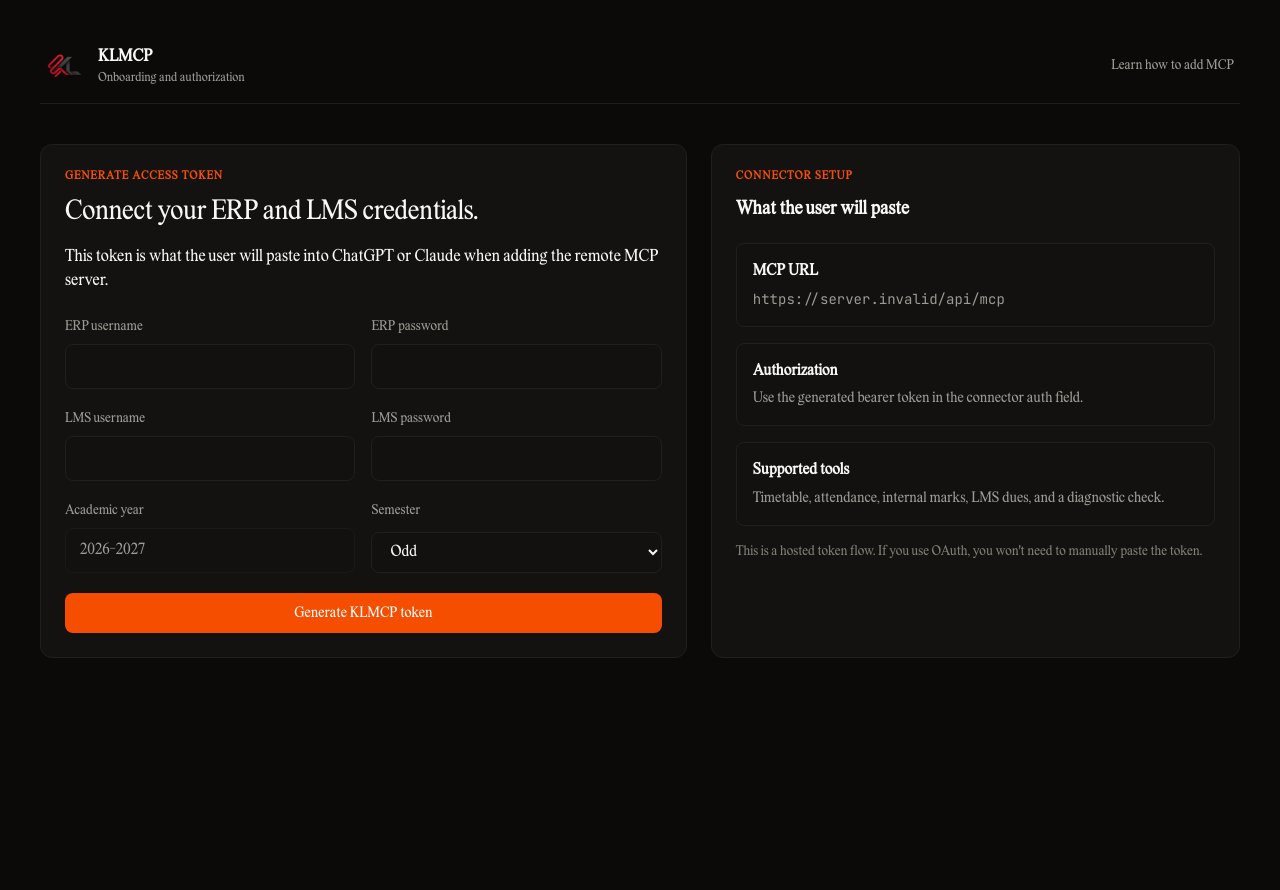
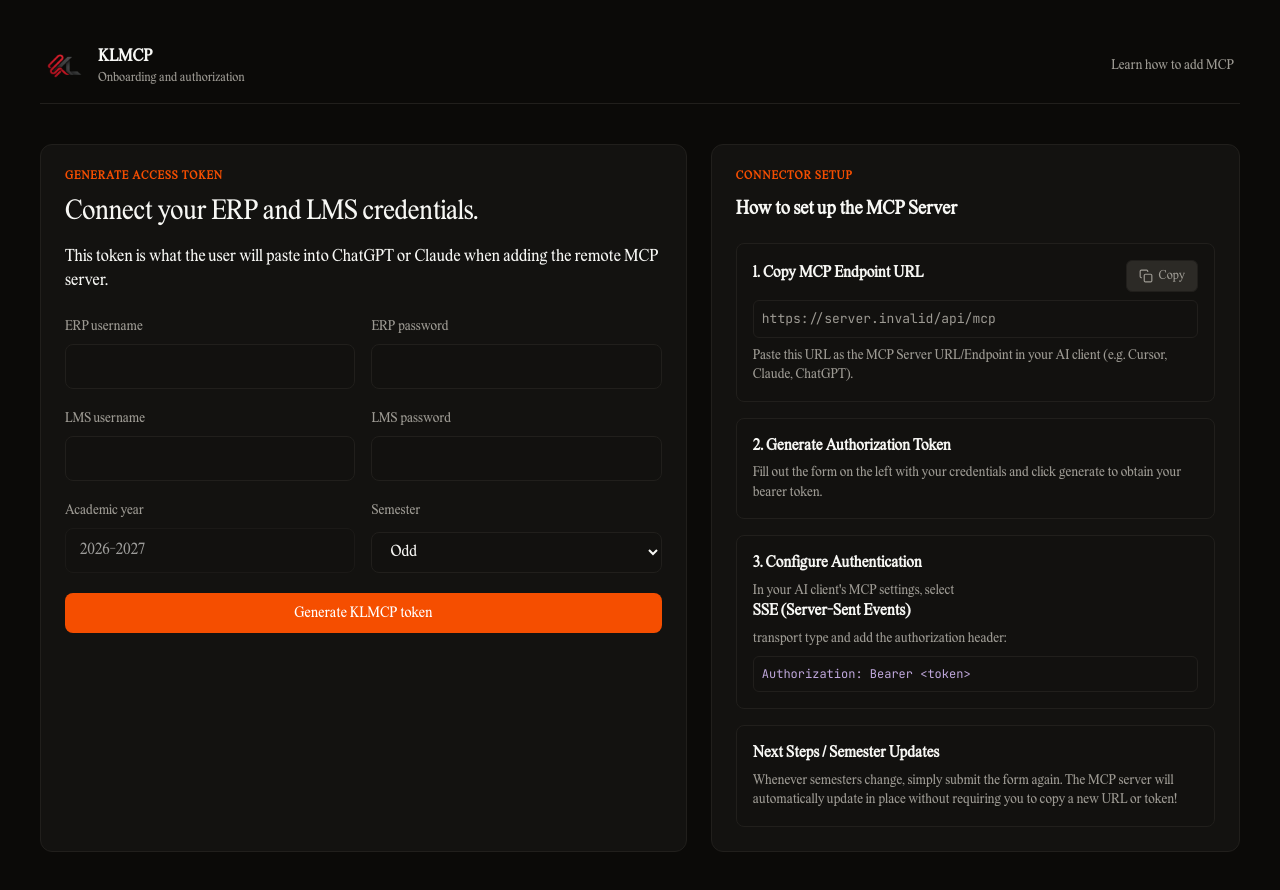
Before and after one commit to Lokkuchakreshkumar/KLMCP, a Next.js app: page /connect in a window 1280 px wide. Shown: the top 890 px of the page. Before the commit the page ends 800 px from the top, so only its background shows below. Built offline with nearby package versions, Linux system fonts and the light colour scheme; no server answers.

Commit message:
added more to ui/ux

```diff
--- a/src/app/connect/page.js
+++ b/src/app/connect/page.js
@@ -1,6 +1,7 @@
 import { TokenForm } from "@/components/token-form";
 import { getAppUrl } from "@/lib/env";
 import { McpGuide } from "@/components/mcp-guide";
+import { CopyButton } from "@/components/copy-button";
 
 export const dynamic = "force-dynamic";
 
@@ -56,27 +57,45 @@
         {!clientId && (
           <aside className="panel">
             <span className="eyebrow">Connector setup</span>
-            <h3>What the user will paste</h3>
+            <h3>How to set up the MCP Server</h3>
             <div className="info-list" style={{ marginTop: 20 }}>
               <div className="info-item">
-                <strong>MCP URL</strong>
-                <p className="mono" style={{ wordBreak: "break-all" }}>{mcpUrl}</p>
+                <div style={{ display: "flex", justifyContent: "space-between", alignItems: "center", marginBottom: 8 }}>
+                  <strong>1. Copy MCP Endpoint URL</strong>
+                  <CopyButton text={mcpUrl} />
+                </div>
+                <p className="mono" style={{ wordBreak: "break-all", fontSize: "13px", padding: "8px", background: "var(--colors-canvas-soft)", border: "1px solid var(--colors-hairline)", borderRadius: "6px", margin: 0 }}>
+                  {mcpUrl}
+                </p>
+                <p style={{ margin: "8px 0 0", fontSize: "13px", color: "var(--colors-body)" }}>
+                  Paste this URL as the MCP Server URL/Endpoint in your AI client (e.g. Cursor, Claude, ChatGPT).
+                </p>
               </div>
+
               <div className="info-item">
-                <strong>Authorization</strong>
-                <p>Use the generated bearer token in the connector auth field.</p>
+                <strong>2. Generate Authorization Token</strong>
+                <p style={{ margin: "6px 0 0", fontSize: "13px", color: "var(--colors-body)" }}>
+                  Fill out the form on the left with your credentials and click generate to obtain your bearer token.
+                </p>
               </div>
+
               <div className="info-item">
-                <strong>Supported tools</strong>
-                <p>
-                  Timetable, attendance, internal marks, LMS dues, and a
-                  diagnostic check.
+                <strong>3. Configure Authentication</strong>
+                <p style={{ margin: "6px 0 0", fontSize: "13px", color: "var(--colors-body)" }}>
+                  In your AI client's MCP settings, select <strong>SSE (Server-Sent Events)</strong> transport type and add the authorization header:
+                </p>
+                <pre style={{ margin: "8px 0 0", padding: "8px", background: "var(--colors-canvas-soft)", border: "1px solid var(--colors-hairline)", borderRadius: "6px", fontSize: "12px", color: "var(--colors-timeline-edit)", fontFamily: "var(--font-mono)", overflowX: "auto" }}>
+                  Authorization: Bearer &lt;token&gt;
+                </pre>
+              </div>
+
+              <div className="info-item">
+                <strong>Next Steps / Semester Updates</strong>
+                <p style={{ margin: "6px 0 0", fontSize: "13px", color: "var(--colors-body)" }}>
+                  Whenever semesters change, simply submit the form again. The MCP server will automatically update in place without requiring you to copy a new URL or token!
                 </p>
               </div>
             </div>
-            <p className="footer-note">
-              This is a hosted token flow. If you use OAuth, you won't need to manually paste the token.
-            </p>
           </aside>
         )}
       </div>
--- a/src/app/globals.css
+++ b/src/app/globals.css
@@ -744,6 +744,9 @@
   font-family: var(--font-mono);
   font-size: 13px;
   color: var(--colors-timeline-edit);
+  white-space: pre-wrap;
+  word-break: break-all;
+  overflow-wrap: anywhere;
 }
 
 .info-list {
--- /dev/null
+++ b/src/components/copy-button.js
@@ -0,0 +1,50 @@
+"use client";
+
+import { useState } from "react";
+
+export function CopyButton({ text, className = "" }) {
+  const [copied, setCopied] = useState(false);
+
+  const handleCopy = async () => {
+    try {
+      await navigator.clipboard.writeText(text);
+      setCopied(true);
+      setTimeout(() => setCopied(false), 2000);
+    } catch (err) {
+      console.error("Failed to copy text: ", err);
+    }
+  };
+
+  return (
+    <button
+      onClick={handleCopy}
+      className={`copy-btn ${className}`}
+      style={{
+        background: "var(--colors-surface-strong)",
+        border: "1px solid var(--colors-hairline)",
+        color: copied ? "var(--colors-semantic-success)" : "var(--colors-body)",
+        cursor: "pointer",
+        padding: "6px 12px",
+        fontSize: "12px",
+        borderRadius: "6px",
+        display: "inline-flex",
+        alignItems: "center",
+        gap: "6px",
+        transition: "all 150ms ease",
+      }}
+      type="button"
+    >
+      {copied ? (
+        <>
+          <svg width="14" height="14" viewBox="0 0 24 24" fill="none" stroke="currentColor" strokeWidth="2.5"><polyline points="20 6 9 17 4 12"></polyline></svg>
+          <span>Copied</span>
+        </>
+      ) : (
+        <>
+          <svg width="14" height="14" viewBox="0 0 24 24" fill="none" stroke="currentColor" strokeWidth="2"><rect x="9" y="9" width="13" height="13" rx="2" ry="2"></rect><path d="M5 15H4a2 2 0 0 1-2-2V4a2 2 0 0 1 2-2h9a2 2 0 0 1 2 2v1"></path></svg>
+          <span>Copy</span>
+        </>
+      )}
+    </button>
+  );
+}
--- a/src/components/token-form.js
+++ b/src/components/token-form.js
@@ -1,6 +1,7 @@
 "use client";
 
 import { useEffect, useMemo, useState } from "react";
+import { CopyButton } from "@/components/copy-button";
 
 const initialForm = {
   erpUsername: "",
@@ -249,7 +250,11 @@
               )}
             </p>
           </div>
-          <div className="token-box" style={{ marginTop: 12 }}>
+          <div style={{ display: "flex", justifyContent: "space-between", alignItems: "center", marginTop: 16 }}>
+            <span className="caption-uppercase" style={{ color: "var(--colors-body)" }}>Bearer Token</span>
+            <CopyButton text={result.accessToken} />
+          </div>
+          <div className="token-box" style={{ marginTop: 8 }}>
             <pre className="mono">{result.accessToken}</pre>
           </div>
         </>
```
